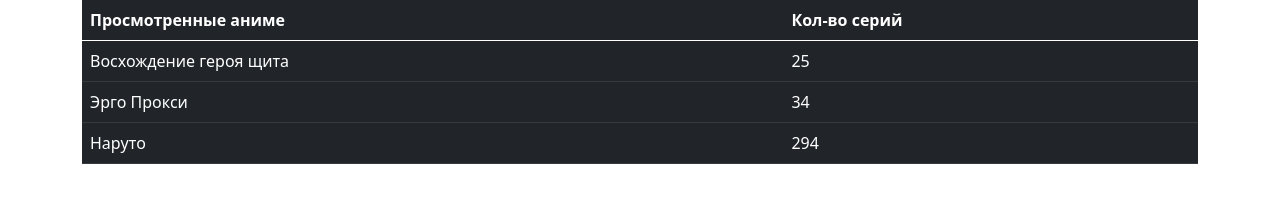
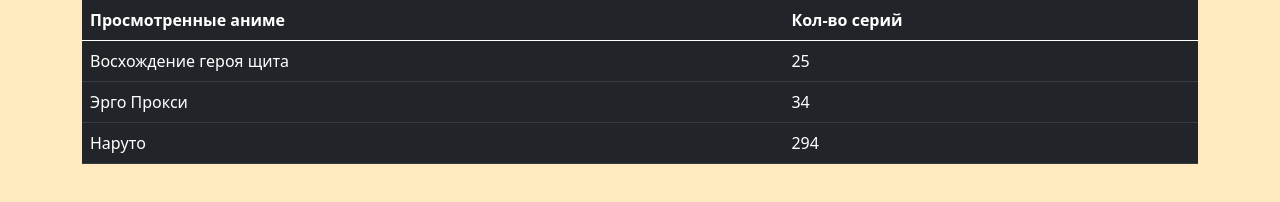
Before and after one commit to LinkWHorter/LinkWHorter.github.io, a plain HTML site: page index_2.html in a window 1280 px wide. Drawn offline with nearby package versions, Linux system fonts and the light colour scheme.

Commit message:
Update index_2.html

```diff
--- a/index_2.html
+++ b/index_2.html
@@ -10,8 +10,13 @@
 				<link href="https://cdn.jsdelivr.net/npm/bootstrap@5.0.0/dist/css/bootstrap.min.css" rel="stylesheet" integrity="sha384-wEmeIV1mKuiNpC+IOBjI7aAzPcEZeedi5yW5f2yOq55WWLwNGmvvx4Um1vskeMj0" crossorigin="anonymous">
 				<!-- Bootstrap Bundle JS (jsDelivr CDN) -->
 				<script defer src="https://cdn.jsdelivr.net/npm/bootstrap@5.0.0/dist/js/bootstrap.bundle.min.js" integrity="sha384-p34f1UUtsS3wqzfto5wAAmdvj+osOnFyQFpp4Ua3gs/ZVWx6oOypYoCJhGGScy+8" crossorigin="anonymous"></script>
+                                <style>
+                                body{
+                                    background-color: #ffeabf;
+                                }
+                                </style>
 				</head>
-				<body background-color="#ffeabf">
+				<body>
 					<div class="table-responsive container">
 	<table class="table table-hover table-dark">
 		<thead>
```
